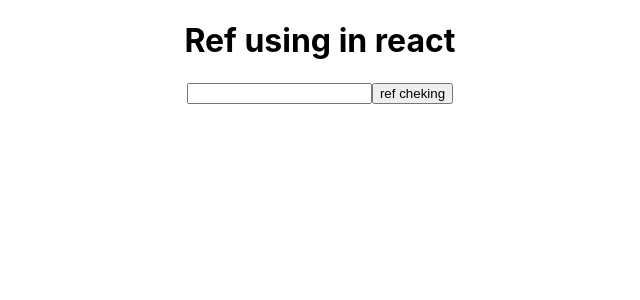
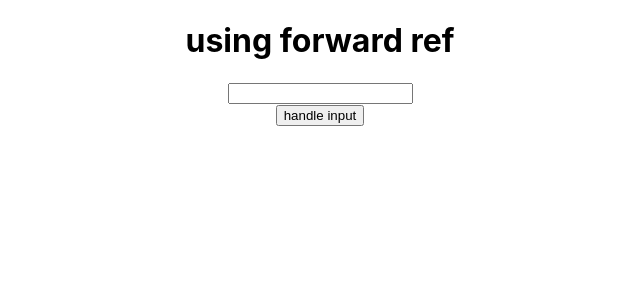
Before and after one commit to Guri1624/react_app, a React (Create React App) app: page / in a window 1280 px wide. Shown: the top 300 px of the page, without its empty margins (320-960 px from the left). Built offline with nearby package versions, Linux system fonts and the light colour scheme.

Commit message:
forward ref

```diff
--- a/src/App.js
+++ b/src/App.js
@@ -1,36 +1,23 @@
 import logo from './logo.svg';
 import './App.css';
-import React, { createRef } from 'react'
-class  App extends React.Component
+import React, { useRef } from 'react'
+import Forward from './Forward'
+function  App ()
 {
-  constructor()
+  const inputrRef=useRef()
+  function pass()
   {
-    super();
-    this.inputRef=createRef();
+     inputrRef.current.value="100"
+     inputrRef.current.focus()
   }
-componentDidMount()
-{
-  //console.warn(this.inputRef.current.value="")
-}
-  getvalue()
-
-  {
-    console.warn(this.inputRef.current.value)
-    this.inputRef.current.style.color="red"
-    this.inputRef.current.style.backgroundColor="blue"
-  }
-  render()
-  {
-
-    return (
+      return (
       <div className='App' >
-             <h1>Ref using in react</h1>
-            <input type="text" ref={this.inputRef} />
-            <button onClick={()=>this.getvalue()}>ref cheking</button>
+             <h1>using forward ref</h1>
+             <Forward ref={inputrRef}/>
+             <button onClick={()=>{pass()}}>handle input </button>
      </div>
 
             );
   }
- }
 
 export default App;
--- /dev/null
+++ b/src/Forward.js
@@ -0,0 +1,10 @@
+ import React,{forwardRef} from "react"
+ function Forward(props,ref)
+{
+    return(
+        <div>
+            <input typr= "text"ref={ref}/>
+        </div>
+    )
+}
+export default forwardRef(Forward)
```
